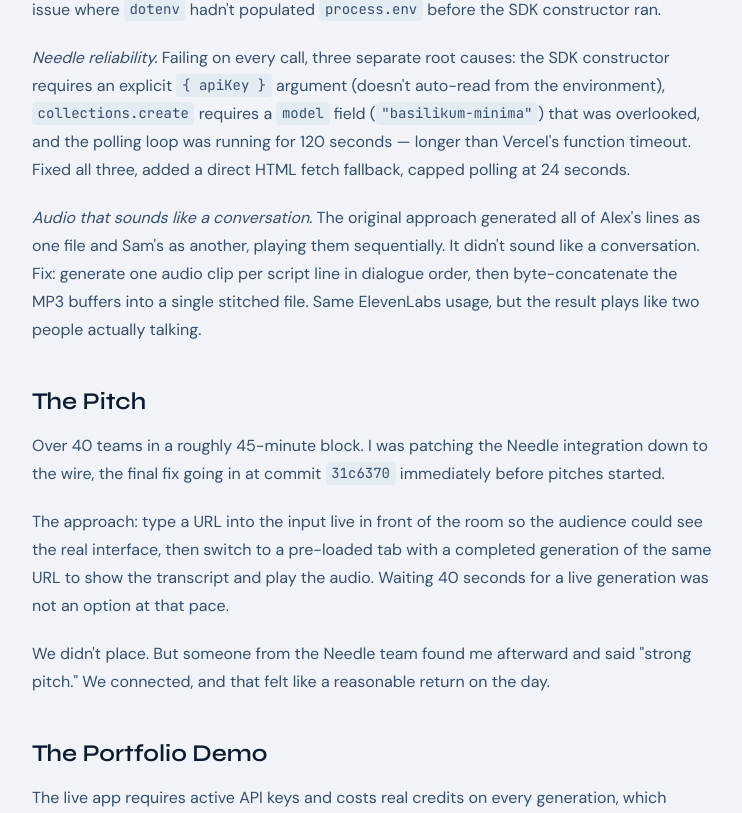
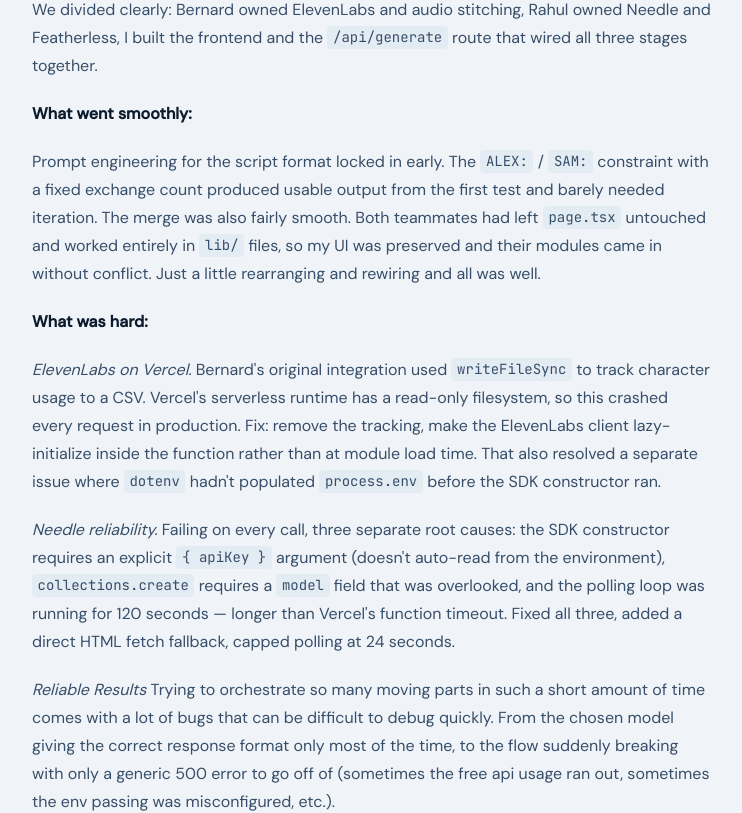
Before and after one commit to mojoro/john-moorman-portfolio, a Next.js app: page /blog/hackathon-drop in a window 1280 px wide. Shown: the part 1571-2384 px from the top of the page, without its empty margins (326-1068 px from the left). Built offline with nearby package versions, Linux system fonts and the light colour scheme.

Commit message:
Revise blog post

```diff
--- a/components/mdx-image.tsx
+++ b/components/mdx-image.tsx
@@ -14,6 +14,7 @@ export function MdxImage(props: React.ComponentProps<"img">) {
       width={900}
       height={500}
       className="my-6 cursor-zoom-in rounded-lg"
+      quality={100}
       sizes="(max-width: 768px) 100vw, 680px"
       onClick={() => open(src, props.alt ?? "")}
     />
--- a/content/blog/hackathon-drop.mdx
+++ b/content/blog/hackathon-drop.mdx
@@ -5,10 +5,10 @@ description: "What we built at the AI Mini Hackathon Berlin: a two-voice podcast
 tags: ["Next.js", "ElevenLabs", "TypeScript", "Hackathon", "Needle", "Featherless"]
 ---
 
-The [AI Mini Hackathon Berlin](https://lu.ma/g4gbi1w0), organized by [Luis Rieke](https://www.linkedin.com/in/luisrieke/), ran today at Needle's office near Alexanderplatz. The format: three hours, build something real, pitch it. About 40 teams. Three sponsors provided API credits: Needle for document ingestion, Featherless for open-weight LLM inference, ElevenLabs for voice synthesis. I arrived without a team and found one in the first fifteen minutes.
+The [AI Mini Hackathon Berlin](https://lu.ma/g4gbi1w0), organized by [Luis Rieke](https://www.linkedin.com/in/luisrieke/), ran today at Needle's office near Jannowitzbrücke. The format: three hours, build something real, pitch it. About 40 teams, around 140 people on campus. Three sponsors provided API credits: Needle for document ingestion, Featherless for open-weight LLM inference, ElevenLabs for voice synthesis. I arrived without a team and found one in the first fifteen minutes.
 
 What we built is called **Drop**. The pitch: paste any URL or topic and get a shareable two-voice podcast episode in about 60 seconds.
-
+![Drop Title Page](/images/blog/hackathon-drop/drop-screenshot.png)
 ## The Team
 
 - **[John Moorman](https://www.linkedin.com/in/john-moorman)** (me) — frontend, full API pipeline, ElevenLabs integration, pitch
@@ -25,36 +25,44 @@ The three sponsors mapped cleanly onto a three-stage pipeline. Needle extracts c
 
 We divided clearly: Bernard owned ElevenLabs and audio stitching, Rahul owned Needle and Featherless, I built the frontend and the `/api/generate` route that wired all three stages together.
 
-**What went smoothly:** Prompt engineering for the script format locked in early. The `ALEX:` / `SAM:` constraint with a fixed exchange count produced usable output from the first test and barely needed iteration. The merge was also cleaner than expected — both teammates had left `page.tsx` untouched and worked entirely in `lib/` files, so my UI was preserved and their modules came in without conflict.
+**What went smoothly:**
+
+Prompt engineering for the script format locked in early. The `ALEX:` / `SAM:` constraint with a fixed exchange count produced usable output from the first test and barely needed iteration. The merge was also fairly smooth. Both teammates had left `page.tsx` untouched and worked entirely in `lib/` files, so my UI was preserved and their modules came in without conflict. Just a little rearranging and rewiring and all was well.
 
 **What was hard:**
 
 *ElevenLabs on Vercel.* Bernard's original integration used `writeFileSync` to track character usage to a CSV. Vercel's serverless runtime has a read-only filesystem, so this crashed every request in production. Fix: remove the tracking, make the ElevenLabs client lazy-initialize inside the function rather than at module load time. That also resolved a separate issue where `dotenv` hadn't populated `process.env` before the SDK constructor ran.
 
-*Needle reliability.* Failing on every call, three separate root causes: the SDK constructor requires an explicit `{ apiKey }` argument (doesn't auto-read from the environment), `collections.create` requires a `model` field (`"basilikum-minima"`) that was overlooked, and the polling loop was running for 120 seconds — longer than Vercel's function timeout. Fixed all three, added a direct HTML fetch fallback, capped polling at 24 seconds.
+*Needle reliability.* Failing on every call, three separate root causes: the SDK constructor requires an explicit `{ apiKey }` argument (doesn't auto-read from the environment), `collections.create` requires a `model` field that was overlooked, and the polling loop was running for 120 seconds — longer than Vercel's function timeout. Fixed all three, added a direct HTML fetch fallback, capped polling at 24 seconds.
 
-*Audio that sounds like a conversation.* The original approach generated all of Alex's lines as one file and Sam's as another, playing them sequentially. It didn't sound like a conversation. Fix: generate one audio clip per script line in dialogue order, then byte-concatenate the MP3 buffers into a single stitched file. Same ElevenLabs usage, but the result plays like two people actually talking.
+*Reliable Results* Trying to orchestrate so many moving parts in such a short amount of time comes with a lot of bugs that can be difficult to debug quickly. From the chosen model giving the correct response format only most of the time, to the flow suddenly breaking with only a generic 500 error to go off of (sometimes the free api usage ran out, sometimes the env passing was misconfigured, etc.).
 
 ## The Pitch
 
-Over 40 teams in a roughly 45-minute block. I was patching the Needle integration down to the wire, the final fix going in at commit `31c6370` immediately before pitches started.
+Over 40 teams in a roughly 45-minute block. I was patching the application down to the wire, with the final fix going in immediately before pitches started.
 
-The approach: type a URL into the input live in front of the room so the audience could see the real interface, then switch to a pre-loaded tab with a completed generation of the same URL to show the transcript and play the audio. Waiting 40 seconds for a live generation was not an option at that pace.
+With the pace of the presentations, even taking 2 minutes for the presentation was too long, so I opted type a URL into the input live in front of the room so the audience could see the real interface and beginning of the generation, then switch to a tab with a completed generation of the same URL to show the transcript and play the audio.
 
-We didn't place. But someone from the Needle team found me afterward and said "strong pitch." We connected, and that felt like a reasonable return on the day.
+![pitch in progress](/images/blog/hackathon-drop/pitch-talk.jpeg)
+
+There were 4 prizes for the roughly 40 teams to compete for, and the winners brought some fantastic ideas and implementations.
+
+*Drop* didn't place. But one of Needle's founders approached me afterwards and said "strong pitch." We connected and had a pleasant and enjoyable conversation. That, combined with all the other creative and passionate people I met, made the day especially worthwhile.
 
 ## The Portfolio Demo
 
-The live app requires active API keys and costs real credits on every generation, which makes it impractical to leave publicly accessible. After the hackathon I built a self-contained demo version: a `/demo` route that animates through the same three-stage pipeline UI with realistic delays (around 17 seconds), then reveals a pre-baked episode and transcript identical in appearance to a real generation.
+The live app requires active API keys and costs real credits on every generation, which makes it impractical to leave publicly accessible. After the hackathon I built a [self-contained demo version](https://drop-gamma-seven.vercel.app/demo): a `/demo` route that animates through the same three-stage pipeline UI with realistic delays (around 17 seconds), then reveals a pre-baked episode and transcript identical in appearance to a real generation.
 
 The demo episode topic: **Attention as Infrastructure**, on the argument that the attention economy might be the defining public health crisis of the century. Sam's closing line: *"The most valuable thing you own isn't your house or your savings. It's the hours of genuine focus you have left in your life. The question is who you're going to let spend them."*
 
-The audio was generated once locally using a one-shot script and committed as a static file. The root URL redirects to `/demo`. Anyone who wants to run the live generator can clone the repo and bring their own keys.
+The audio was generated once locally using a one-shot script and committed as a static file. The root URL redirects to `/demo`. But anyone who wants to run the live generator can clone the repo and bring their own keys.
 
 ## What I Took From It
 
-Hackathons like this are primarily a scoping exercise. Three hours is long enough to ship something real if the idea maps tightly onto the available tools and the team divides well. Both were true here, which is why it worked.
+Hackathons like this are primarily a scoping exercise. Three hours is long enough to ship something real if the idea maps tightly onto the available tools, the team divides well, and the "nice-to-have" features are sent to the graveyard. All were true here, which is why it worked.
 
-The debugging was messier than I would have liked, Needle especially. But having a clear pipeline concept from the start meant every integration problem had somewhere to land. That made the difference between a working demo and a slide deck.
+The debugging was messier than I would have liked. In a perfect world, I could start with a simple testing suite next time, but I will definitely at least have much more detailed error logging at every API endpoint. Far too much time was wasted debugging things that worked once then broke as development continued. Time that could have been used to flesh out the features, our pitch, or just relax and reduce stress.
 
-The repo is on my [GitHub](https://github.com/mojoro).
+However, having a clear concept of the architecture and data pipeline from the start meant that every person had something they could take ownership of and verify its functionality. That made the difference between a functional demo and a mocked up app like the one I made after the fact.
+
+The repo is on my [GitHub](https://github.com/mojoro/ElevenLabPodcast), and the [demo](https://drop-gamma-seven.vercel.app/demo) is deployed via Vercel.
```
Also changed, not shown: public/images/blog/hackathon-drop/drop-screenshot.png (added), public/images/blog/hackathon-drop/pitch-talk.jpeg (added).
